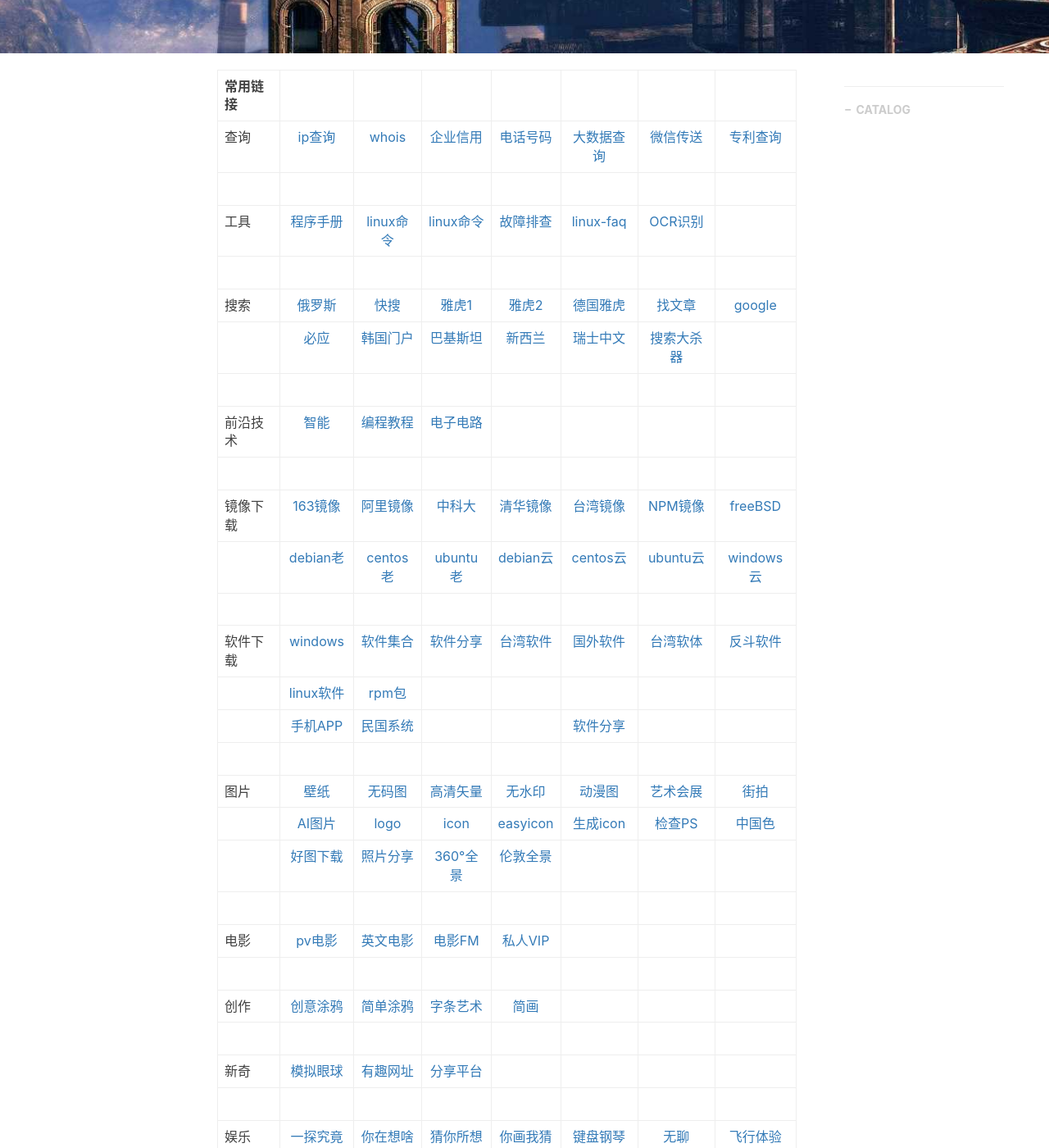
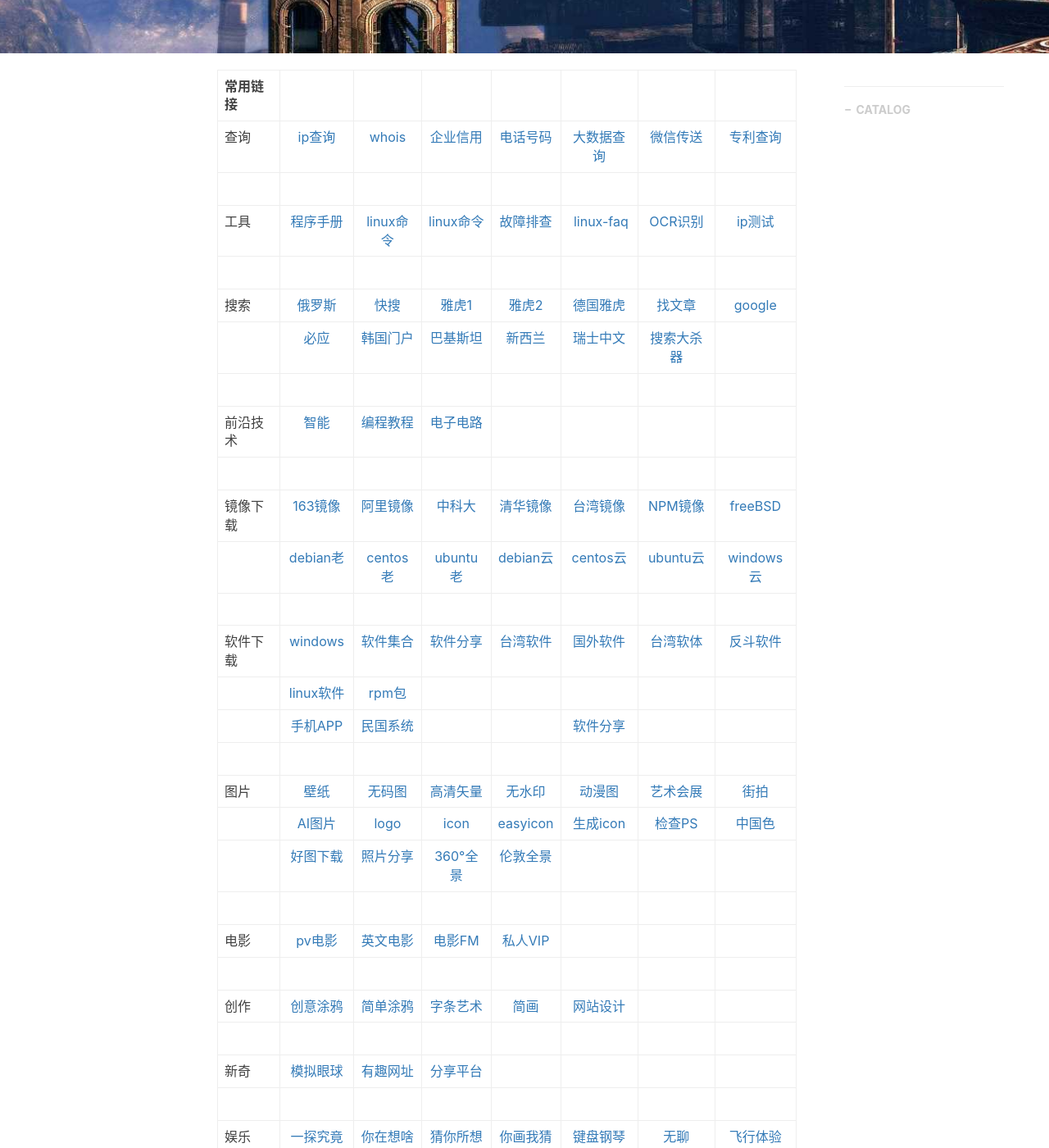
Before and after one commit to forestlp/forestlp.github.io, a Jekyll site: the page built from _posts/2017-11-23-commonly-used-link.markdown, in a window 1280 px wide and 1400 px high, scrolled down 458 px. Shown: the whole window at 82% size. Built offline with Jekyll 4.4.1, drawn with Linux system fonts in a browser that asks for light colours; nearby versions of some CDN libraries; comment, search, counter and statistics services are not loaded.

Commit message:
Update 2017-11-23-commonly-used-link.markdown

```diff
--- a/_posts/2017-11-23-commonly-used-link.markdown
+++ b/_posts/2017-11-23-commonly-used-link.markdown
@@ -14,7 +14,7 @@ tags:
 | ---    | :---: | :---:  | :---: | :---:  | :---: | :---:  | :---: |
 | 查询 |[ip查询](https://ip.51240.com){:target="_blank"} | [whois](http://ip.chinaz.com){:target="_blank"} | [企业信用](http://www.gsxt.gov.cn){:target="_blank"} | [电话号码](http://haoma.baidu.com/query){:target="_blank"} | [大数据查询](http://hao.199it.com/){:target="_blank"} | [微信传送](http://chuansong.me/){:target="_blank"} | [专利查询](http://www.xjishu.com){:target="_blank"} |
 |   | [ ]( ){:target="_blank"} |
-| 工具   | [程序手册](http://manual.51yip.com){:target="_blank"} | [linux命令](http://man.linuxde.net/){:target="_blank"} | [linux命令](http://linux.51yip.com/){:target="_blank"} | [故障排查](http://os.51cto.com/art/201405/438615.htm){:target="_blank"} |  [linux-faq](https://www.cyberciti.biz/faq/){:target="_blank"} | [OCR识别](https://cloud.tencent.com/act/event/ci_demo.html){:target="_blank"} |
+| 工具   | [程序手册](http://manual.51yip.com){:target="_blank"} | [linux命令](http://man.linuxde.net/){:target="_blank"} | [linux命令](http://linux.51yip.com/){:target="_blank"} | [故障排查](http://os.51cto.com/art/201405/438615.htm){:target="_blank"} |  [linux-faq](https://www.cyberciti.biz/faq/){:target="_blank"} | [OCR识别](https://cloud.tencent.com/act/event/ci_demo.html){:target="_blank"} | [ip测试](https://www.ipip.net/){:target="_blank":} |
 |   | [ ]( ){:target="_blank"} |
 | 搜索 | [俄罗斯](https://www.rambler.ru/){:target="_blank"} | [快搜](http://search.chongbuluo.com){:target="_blank"} | [雅虎1](https://sg.search.yahoo.com/){:target="_blank"} |[雅虎2](https://search.yahoo.com/){:target="_blank"} |  [德国雅虎](https://de.search.yahoo.com/){:target="_blank"} | [找文章](http://www.findarticles.com/){:target="_blank"} | [google](http://ac.scmor.com/){:target="_blank"} |
 |   | [必应](https://cn.bing.com/){:target="_blank"} | [韩国门户](https://www.naver.com/){:target="_blank"} |  [巴基斯坦](https://www.urdupoint.com/){:target="_blank"} |  [新西兰](http://www.chinese.net.nz/){:target="_blank"} | [瑞士中文](http://www.swissinfo.ch/){:target="_blank"} | [搜索大杀器](http://www.turboscout.com/){:target="_blank"} |
@@ -34,7 +34,7 @@ tags:
 |   | [ ]( ){:target="_blank"} |
 | 电影| [pv电影](http://www.id97.com/){:target="_blank"} | [英文电影](http://akas.imdb.com/){:target="_blank"} | [电影FM](http://dianying.fm){:target="_blank"} | [私人VIP](http://neets.cc/){:target="_blank"} | [](){:target="_blank"} | [](){:target="_blank"} |
 |   | [ ]( ){:target="_blank"} |
-| 创作 | [创意涂鸦](http://bomomo.com/){:target="_blank"} | [简单涂鸦](http://mrdoob.com/projects/harmony/#web){:target="_blank"} | [字条艺术](http://tholman.com/texter/){:target="_blank"} | [简画](https://www.autodraw.com/){:target="_blank"} | [ ]( ){:target="_blank"} | [](){:target="_blank"} |
+| 创作 | [创意涂鸦](http://bomomo.com/){:target="_blank"} | [简单涂鸦](http://mrdoob.com/projects/harmony/#web){:target="_blank"} | [字条艺术](http://tholman.com/texter/){:target="_blank"} | [简画](https://www.autodraw.com/){:target="_blank"} | [网站设计](http://hao.shejidaren.com/){:target="_blank"} | [](){:target="_blank"} |
 |   | [ ]( ){:target="_blank"} |
 | 新奇 | [模拟眼球](http://www.vill.ee/eye/){:target="_blank"} |  [有趣网址](http://youquhome.com/){:target="_blank"} | [分享平台](https://www.skillscommons.org/){:target="_blank"} | [](){:target="_blank"} |
 |   | [ ]( ){:target="_blank"} |
@@ -56,7 +56,7 @@ tags:
 |   | [](){:target="_blank"} |
 | 化学 | [美丽化学](http://www.beautifulchemistry.net/home-cn/){:target="_blank"} | [](){:target="_blank"} | [](){:target="_blank"} | [](){:target="_blank"} | [](){:target="_blank"} | [](){:target="_blank"} | [](){:target="_blank"} |
 |   | [](){:target="_blank"} |
-| 新闻往事 | [天涯论坛](http://bbs.tianya.cn/){:target="_blank"} | [](){:target="_blank"} | [](){:target="_blank"} | [](){:target="_blank"} | [](){:target="_blank"} | [](){:target="_blank"} | [](){:target="_blank"} |
+| 新闻往事 | [天涯论坛](http://bbs.tianya.cn/){:target="_blank"} | [网易数读](http://data.163.com){:target="_blank"} | [](){:target="_blank"} | [](){:target="_blank"} | [](){:target="_blank"} | [](){:target="_blank"} | [](){:target="_blank"} |
 |   | [](){:target="_blank"} |
 | 磁力下载 | [btmeet](http://www.btwhat.info/){:target="_blank"} | [蚂蚁bt](http://www.btanb.com/){:target="_blank"} | [磁力bt](http://www.dhtseek.win/){:target="_blank"} | [kittyBT](http://btkitty.fyi/){:target="_blank"} | [樱桃bt](http://www.btcerise.org/){:target="_blank"} | [海盗湾](https://thepiratebay.cr/){:target="_blank"} | [](){:target="_blank"} |
 |   | [胖次网盘](http://www.panc.cc/){:target="_blank"} | [](){:target="_blank"} | [](){:target="_blank"} | [](){:target="_blank"} | [](){:target="_blank"} | [下载工具](http://file2hd.com/){:target="_blank"} |
```
